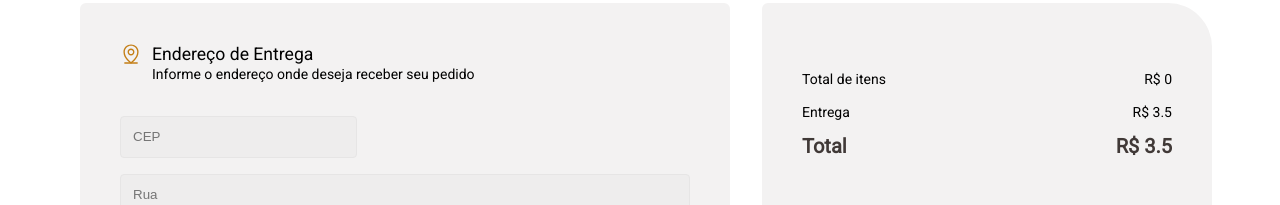
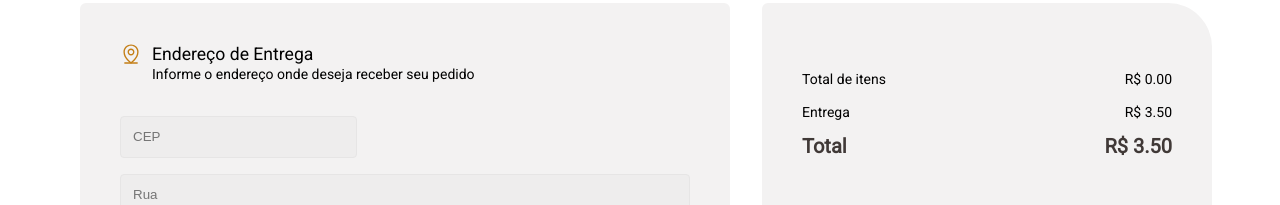
Before and after one commit to feh-franc0/Desafio-Coffee-Delivery-Rocketseat, a React (Vite) app: page /checkout in a window 1280 px wide. Shown: the part 145-350 px from the top of the page. Built offline with nearby package versions, Linux system fonts and the light colour scheme.

Commit message:
formatando o valor do preco para ter duas casas decimais

```diff
--- a/src/components/CheckoutContainer.tsx
+++ b/src/components/CheckoutContainer.tsx
@@ -269,15 +269,15 @@ export function CheckoutContainer() {
           <div className="priceSummary">
             <div>
               <p>Total de itens</p>
-              <p>R$ {totalPrice}</p>
+              <p>R$ {totalPrice.toFixed(2)}</p>
             </div>
             <div>
               <p>Entrega</p>
-              <p>R$ {deliveryInfo.taxaDeEntrega}</p>
+              <p>R$ {deliveryInfo.taxaDeEntrega.toFixed(2)}</p>
             </div>
             <div className="totalPrice">
               <p>Total</p>
-              <p>R$ {totalPrice + deliveryInfo.taxaDeEntrega}</p>
+              <p>R$ {(totalPrice + deliveryInfo.taxaDeEntrega).toFixed(2)}</p>
             </div>
           </div>
           <button className="confirmPurchase">
```
